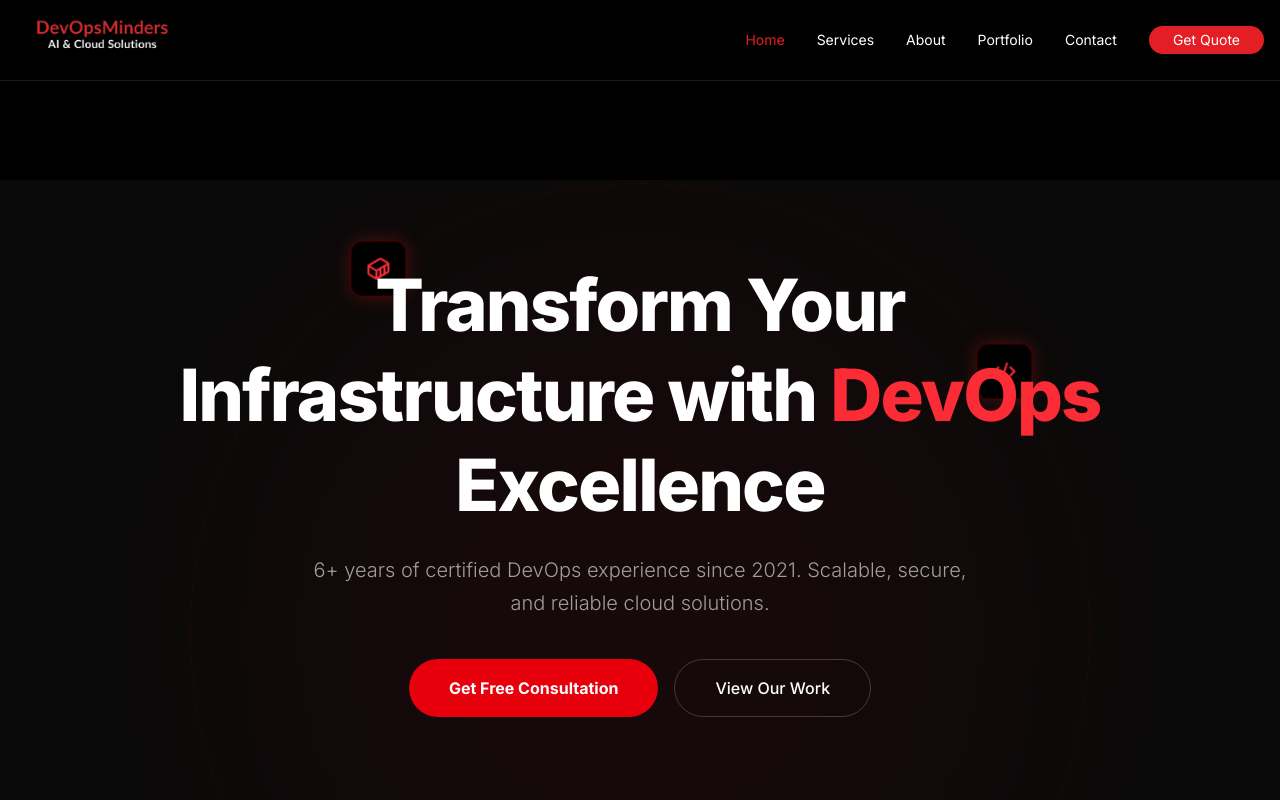
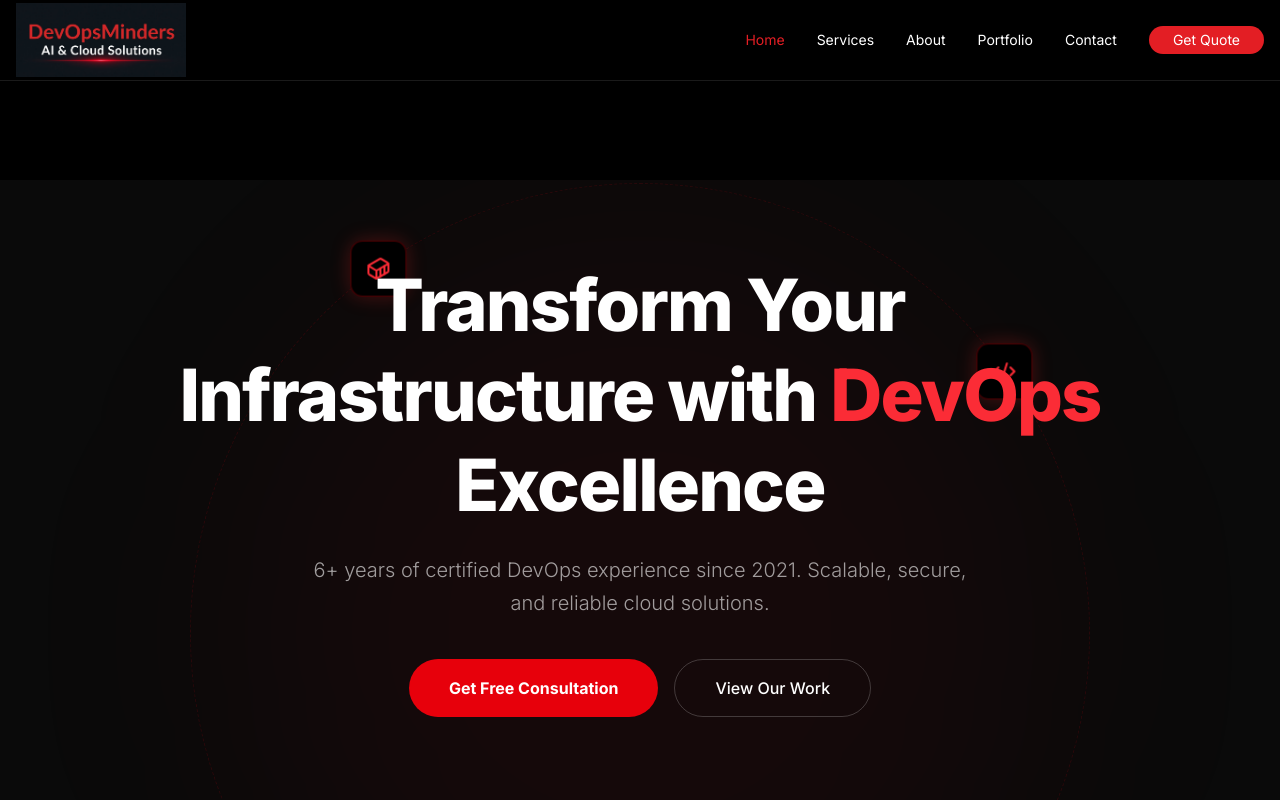
Before and after one commit to pneha2296/devops-minders, a React (Vite) app: page / in a window 1280 px wide. Shown: the top 800 px of the page. Built offline with nearby package versions, Linux system fonts and the light colour scheme.

Commit message:
logo update

```diff
--- a/src/components/layout/Navbar.tsx
+++ b/src/components/layout/Navbar.tsx
@@ -18,7 +18,7 @@ export function Navbar() {
 
       <header className="fixed top-0 left-0 w-full z-[100] border-b border-white/10 bg-black text-white">
         <div className="container mx-auto px-4 h-20 flex items-center justify-between">
-          <img src="/assets/logo.png" alt="DevOps Minders" className='w-[170px]' />
+          <img src="/assets/logo.jpeg" alt="DevOps Minders" className='w-[170px]' />
 
           <nav className="hidden items-center gap-8 text-sm font-medium md:flex">
             {navigation.map((item) => (
```
Also changed, not shown: public/assets/logo.jpeg (added), public/assets/logo.png.
